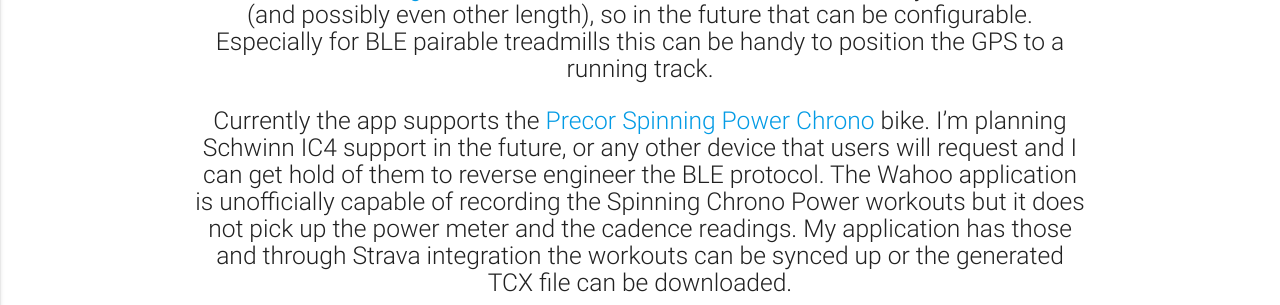
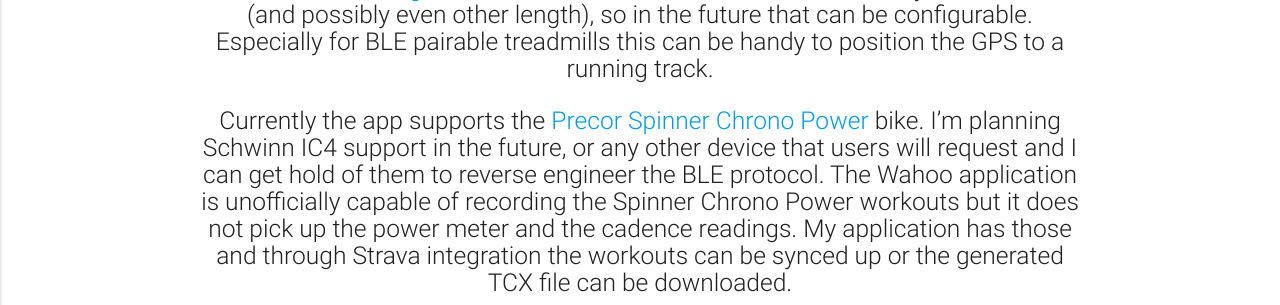
Before and after one commit to TrackMyIndoorWorkout/TrackMyIndoorWorkout.github.io, a Jekyll site: the page built from index.md, in a window 1280 px wide. Shown: the part 551-856 px from the top of the page. Built offline with Jekyll 4.4.1, drawn with Linux system fonts in a browser that asks for light colours.

Commit message:
Spinner Chrono Power is the proper model name

```diff
--- a/index.md
+++ b/index.md
@@ -5,4 +5,4 @@ Track My Indoor Workout is an application created so I can record virtual workou
 
 For GPS route generation I selected a simple solution: I calculate that based on the current speed and emulate circling laps in the [Jerry Baker Memorial Velodrome](https://velodrome.org/) in [Redmond, Washington](https://www.google.com/maps/place/Jerry+Baker+Memorial+Velodrome/@47.6659161,-122.1125076,96m/data=!3m1!1e3!4m5!3m4!1s0x0:0x7d3c1ebef878f4c!8m2!3d47.665894!4d-122.1126097). The current code will be able to handle any 400m tracks (and possibly even other length), so in the future that can be configurable. Especially for BLE pairable treadmills this can be handy to position the GPS to a running track.
 
-Currently the app supports the [Precor Spinning Power Chrono](https://www.precor.com/en-us/commercial/cardio/indoor-cycling/spinner-chrono-power) bike. I'm planning Schwinn IC4 support in the future, or any other device that users will request and I can get hold of them to reverse engineer the BLE protocol. The Wahoo application is unofficially capable of recording the Spinning Chrono Power workouts but it does not pick up the power meter and the cadence readings. My application has those and through Strava integration the workouts can be synced up or the generated TCX file can be downloaded.
+Currently the app supports the [Precor Spinner Chrono Power](https://www.precor.com/en-us/commercial/cardio/indoor-cycling/spinner-chrono-power) bike. I'm planning Schwinn IC4 support in the future, or any other device that users will request and I can get hold of them to reverse engineer the BLE protocol. The Wahoo application is unofficially capable of recording the Spinner Chrono Power workouts but it does not pick up the power meter and the cadence readings. My application has those and through Strava integration the workouts can be synced up or the generated TCX file can be downloaded.
```
Also changed, not shown: _posts/2020-09-25-quick-start.md (+1 -1 lines).
